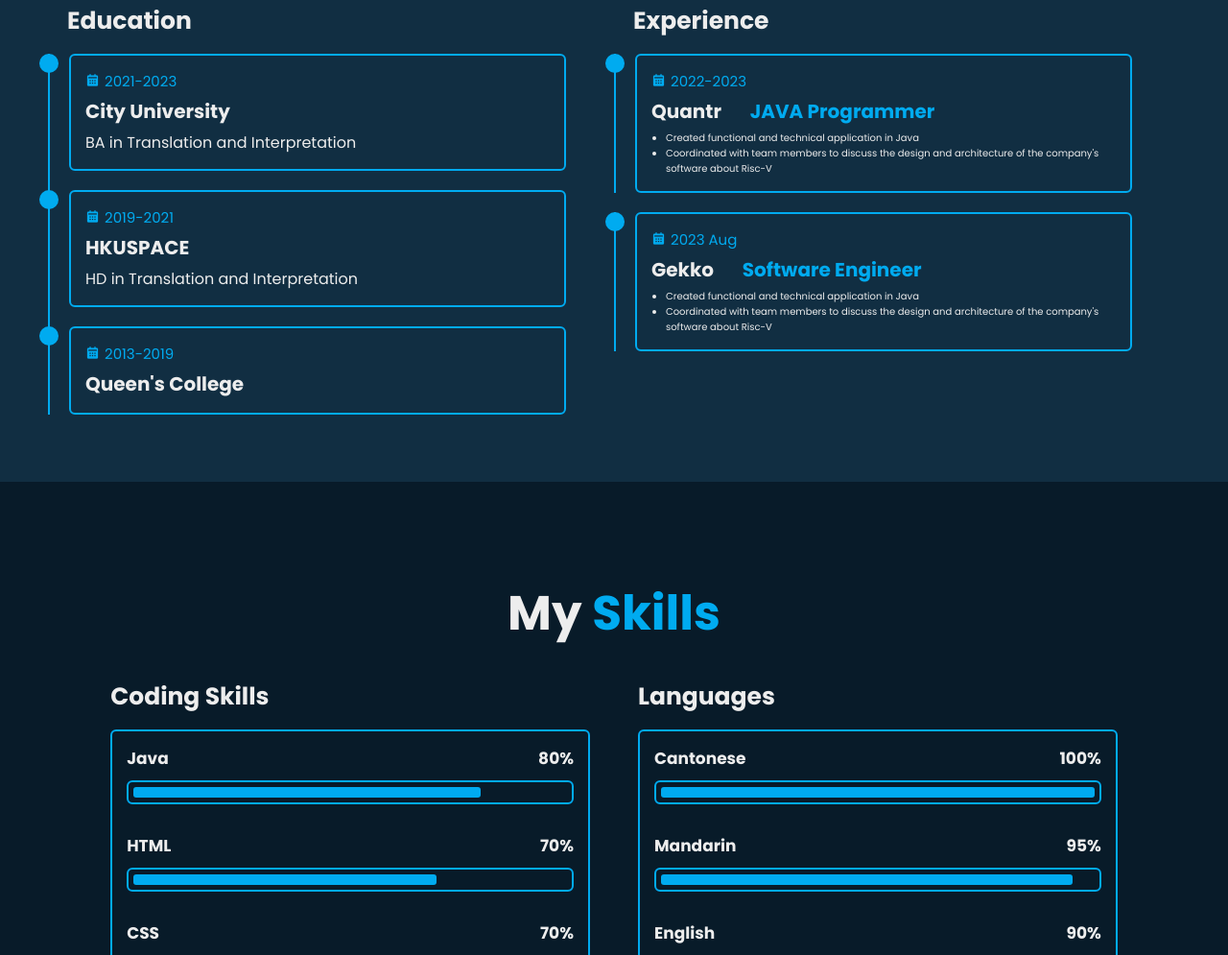
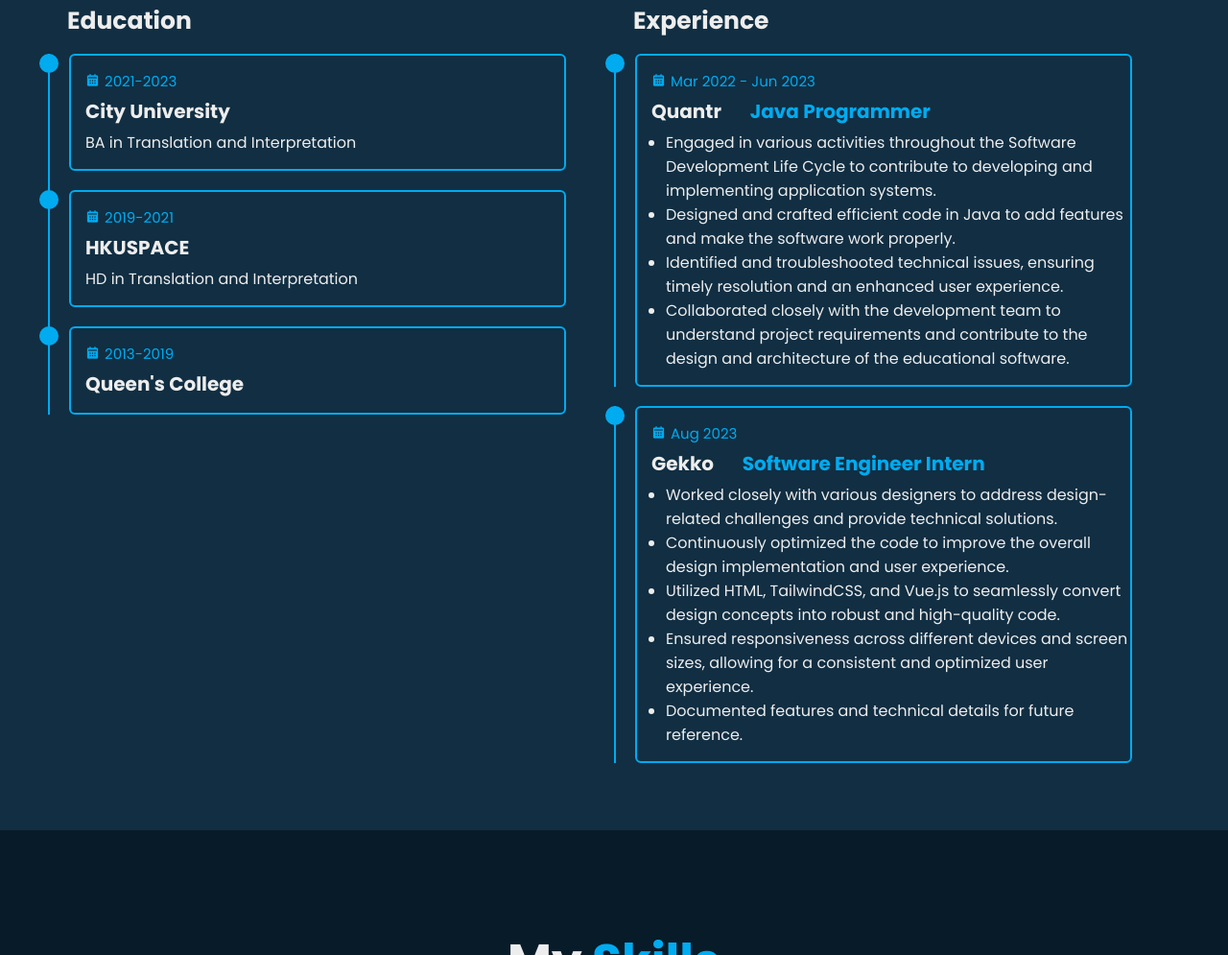
Before and after one commit to SzetoLok/SzetoLok.github.io, a plain HTML site: page index.html in a window 1280 px wide. Shown: the part 2294-3289 px from the top of the page at 96% size. Drawn offline with nearby package versions, Linux system fonts and the light colour scheme.

Commit message:
fixed: job description

```diff
--- a/index.html
+++ b/index.html
@@ -174,17 +174,24 @@
           <div class="education-box experience">
             <div class="education-content">
               <div class="content">
-                <div class="year"><i class="bx bxs-calendar"></i>2022-2023</div>
+                <div class="year"><i class="bx bxs-calendar"></i>Mar 2022 - Jun 2023</div>
                 <h3>
-                  <pre>Quantr       <span>JAVA Programmer</span></pre>
+                  <pre>Quantr       <span>Java Programmer</span></pre>
                 </h3>
 
                 <div class="job-detail-box">
                   <ul class="job-detail">
-                    <li>Created functional and technical application in Java</li>
                     <li>
-                      Coordinated with team members to discuss the design and architecture of the company's software
-                      about Risc-V
+                      Engaged in various activities throughout the Software Development Life Cycle to contribute to developing and implementing application systems.
+                    </li>
+                    <li>
+                      Designed and crafted efficient code in Java to add features and make the software work properly.
+                    </li>
+                    <li>
+                      Identified and troubleshooted technical issues, ensuring timely resolution and an enhanced user experience.
+                    </li>
+                    <li>
+                      Collaborated closely with the development team to understand project requirements and contribute to the design and architecture of the educational software.
                     </li>
                   </ul>
                 </div>
@@ -195,17 +202,27 @@
           <div class="education-box experience">
             <div class="education-content">
               <div class="content">
-                <div class="year"><i class="bx bxs-calendar"></i>2023 Aug</div>
+                <div class="year"><i class="bx bxs-calendar"></i>Aug 2023</div>
                 <h3>
-                  <pre>Gekko       <span>Software Engineer</span></pre>
+                  <pre>Gekko       <span>Software Engineer Intern</span></pre>
                 </h3>
 
                 <div class="job-detail-box">
                   <ul class="job-detail">
-                    <li>Created functional and technical application in Java</li>
+                    <li>Worked closely with various designers to address
+                      design-related challenges and provide technical solutions.
+                    </li>
                     <li>
-                      Coordinated with team members to discuss the design and architecture of the company's software
-                      about Risc-V
+                      Continuously optimized the code to improve the overall design implementation and user experience.
+                    </li>
+                    <li>
+                      Utilized HTML, TailwindCSS, and Vue.js to seamlessly convert design concepts into robust and high-quality code.
+                    </li>
+                    <li>
+                      Ensured responsiveness across different devices and screen sizes, allowing for a consistent and optimized user experience.
+                    </li>
+                    <li>
+                      Documented features and technical details for future reference.
                     </li>
                   </ul>
                 </div>
--- a/style.css
+++ b/style.css
@@ -517,10 +517,12 @@ span {
   font-size: 1.6rem;
   padding-top: 0.5rem;
 }
+
 .job-detail-box {
   position: relative;
   padding-top: 0.5rem;
   left: 1.5rem;
+  font-size: 1.6rem;
 }
 .job-detail-box .job-detail {
 }
```
